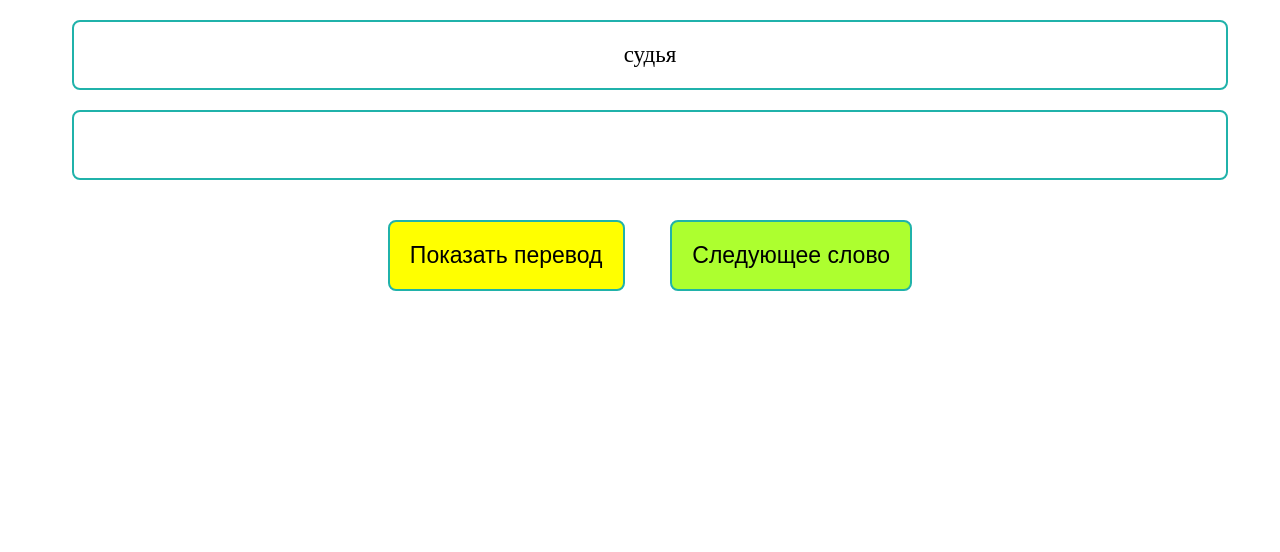
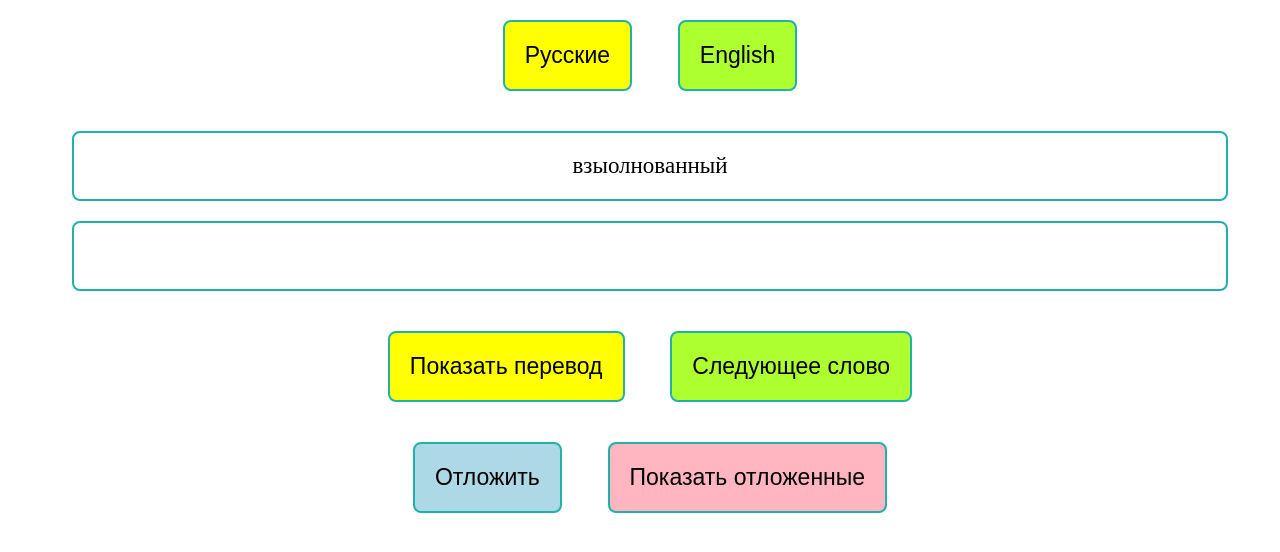
Before and after one commit to sergeevtoll/words, a website: page index.html in a window 1280 px wide. Both pictures are taken after a click on the button "Следующее слово". Drawn offline with Linux system fonts and the light colour scheme.

Commit message:
add new words and feature

```diff
--- a/index.html
+++ b/index.html
@@ -9,13 +9,19 @@
 </head>
 <body>
   <div class="container">
+    <button class="vision2 eng">Русские</button>
+    <button class="next2 rus">English</button>
     <div class="word current"></div>
     <div class="word translate"></div>
     <div class="buttons">
       <button class="vision">Показать перевод</button>
       <button class="next">Следующее слово</button>
     </div>
+    <div class="buttons">
+      <button class="hold">Отложить</button>
+      <button class="holdWords">Показать отложенные</button>
   </div>
+  <div class="holdData"></div>
   <script src="./script.js"></script>
 </body>
 </html>
--- a/script.js
+++ b/script.js
@@ -1,9 +1,13 @@
 window.document.onload = function (e) {
   const btnVision = document.querySelector('.vision')
-  console.log('object')
   const btnNext = document.querySelector('.next')
+  const btnEng = document.querySelector('.eng')
+  const btnRus = document.querySelector('.rus')
+  const holdBot = document.querySelector('.hold')
   const word = document.querySelector('.current')
   const translate = document.querySelector('.translate')
+  const visionHold = document.querySelector('.holdWords')
+  const holdData = document.querySelector('.holdData')
 
   function shuffle(array) {
     return array.sort(() => Math.random() - 0.5);
@@ -62,7 +66,7 @@ window.document.onload = function (e) {
     { translate: 'gestures', word: 'жесты' },
     { translate: 'nervouse', word: 'нервный' },
     { translate: 'summarise', word: 'итог' },
-    { translate: 'intoduce', word: 'вводить' },
+    { translate: 'intorduce', word: 'вводить' },
     { translate: 'to sum up', word: 'подытожить' },
     { translate: 'conclusion', word: 'заключение' },
     { translate: 'pronunciation', word: 'произношение' },
@@ -95,29 +99,118 @@ window.document.onload = function (e) {
     { translate: 'портативный', word: 'ошибка' },
     { translate: 'available', word: 'доступный, в наличии' },
     { translate: 'launched', word: 'запускать' },
+    { translate: 'quite', word: 'довольно, действительно' },
+    { translate: 'rarely', word: "редко" },
+    { translate: 'journey', word: 'путешествие' },
+    { transalate: "excited", word: "взыолнованный" },
+    { transalate: "frequently", word: "часто" },
+    { transalate: "conversation", word: "беседа" },
+    { transalate: "suffer", word: "страдать" },
+    { translate: 'able', word: 'способный' },
+    { translate: 'relationship', word: 'отношения (взаимосвязь)' },
+    { translate: 'particular', word: 'определенный, конкретный' },
+    { translate: 'weak', word: 'слабый' },
+    { translate: 'efficient', word: 'эффективный' },
+    { translate: 'venue', word: 'место встречи, место сбора' },
+    { translate: 'facilities', word: 'оборудование,приспособления' },
+    { translate: 'instance', word: 'пример (example)' },
+    { translate: 'embarrassed', word: 'смущенный' },
+    { translate: 'abroad', word: 'за границей' },
+    { translate: 'apply', word: 'применять,использоват' },
+    { translate: 'degree', word: 'степень, уровень' },
+    { translate: 'guess', word: 'догадываться' },
+    { translate: 'knowledge', word: 'знания' },
+    { translate: 'accommodation', word: 'размещение,жилье' },
+    { translate: 'mild', word: 'мягкий' },
+    { translate: 'accommodation', word: 'влажный' },
+    { translate: 'against', word: 'против' },
+    { translate: 'several', word: 'несколько' },
+    { translate: 'drought', word: 'засуха' },
+    { translate: 'flood', word: 'наводнение' },
+    { translate: 'bloom', word: 'цветение' },
+    { translate: 'wheat', word: 'пшеница' },
+    { translate: 'grain', word: 'зерно' },
+    { translate: 'cause', word: 'причина' },
+    { translate: 'lack', word: 'отсутствие' },
+    { translate: 'shortage', word: 'нехватка' },
+    { translate: 'consequences', word: 'последствия' },
+    { translate: 'pollution', word: 'загрязнение' },
+    { translate: 'exact', word: 'точный' },
+    { translate: 'jar', word: 'банка (как варенье)' },
+    { translate: 'pot', word: 'стаканчик (как йогурт)' },
+    { translate: 'waste', word: 'отходы' },
+    { translate: 'government', word: 'правительство' },
+    { translate: 'rubbish', word: 'мусор' },
+    { translate: 'untidy', word: 'неопрятный' },
+    { translate: 'funding', word: 'финансирование' },
+    { translate: 'proposal', word: 'предложение,заявка' },
+    { translate: 'benefits', word: 'выгода' },
+    { translate: 'annual', word: 'ежегодный' },
+    { translate: 'evaluate', word: 'оценивать' },
+    { translate: 'persuade', word: 'убеждать' },
+    { translate: 'dedicated', word: 'посвященный' },
+    { translate: 'suddenly', word: 'внезапно' },
+    { translate: 'steadily', word: 'непрерывно' },
+    { translate: 'significant', word: 'существенный' },
+    { translate: 'aim', word: 'цель,задачa' },
+    { translate: 'shaving', word: 'бритье' },
+    { translate: 'despite', word: 'несмотря на' },
+    { translate: 'competition', word: 'соревнование' },
+    { translate: 'advice', word: 'совет' },
+    { translate: 'turgently', word: 'срочно' },
+    { translate: 'confidence', word: 'уверенность' },
+    { translate: 'regard', word: 'уважение' },
+    { translate: 'regret', word: 'сожаление' },
+    { translate: 'generous', word: 'щедрый' },
+    { translate: 'regard to', word: 'в отношении чего либо' },
+    { translate: 'patient', word: 'терпеливый' },
+    { translate: 'wise', word: 'мудрый' },
+    { translate: 'jolly', word: 'веселый' },
+    { translate: 'handsome', word: 'beautifull для мужчины' },
+    { translate: 'bossy', word: 'властный' },
+    { translate: 'moody', word: 'угрюмый' },
+    { translate: 'sensitive', word: 'чувствительный' },
+    { translate: 'thoughtful', word: 'заботливый, внимательный' },
+    { translate: 'divide', word: 'делить' },
+    { translate: 'reserved', word: 'скрытный, замкнутый' },
+    { translate: 'measure', word: 'мера, степень' },
   ]
-
 
   let i = 1
   const shaffleData = shuffle(data)
-console.log(shaffleData)
+
+let lang
+const holdWords = []
+
+btnEng.addEventListener('click',()=>lang='eng')
+btnRus.addEventListener('click',()=>lang='rus')
+
   btnNext.addEventListener('click', () => {
     const words = shaffleData[i]
-    word.innerHTML = words.word
-    translate.innerHTML = words.translate
-    translate.classList.add('hide')
-    i++
+    if(lang==='eng'||lang===undefined){
+      word.innerHTML = words.word
+      translate.innerHTML = words.translate
+      translate.classList.add('hide')
+    i++} else {
+      word.innerHTML = words.translate
+      translate.innerHTML = words.word
+      translate.classList.add('hide')
+      i++
+    }
   })
   btnVision.addEventListener('click', () => {
     translate.classList.remove('hide')
   })
 
-
-  // function randomInteger(min, max) {
-  //   let rand = min - 0.5 + Math.random() * (max - min + 1);
-  //   return Math.round(rand);
-  // };
-
+  holdBot.addEventListener('click',()=>holdWords.push(shaffleData[i]))
+  visionHold.addEventListener('click',()=>{
+    for(let j=0; j<holdWords.length; j++){
+      holdData.innerHTML += `
+      <div>
+      ${holdWords[j].word} : ${holdWords[j].translate}
+      </div>`
+    }
+  })
 }
 
 window.document.onload()
--- a/style.css
+++ b/style.css
@@ -15,11 +15,21 @@ button{
   border: 2px solid lightseagreen;
   border-radius: 8px;
 }
-.next{
+.next,
+.next2{
   background: greenyellow;
 }
-.vision{
+.vision,
+.vision2{
   background: yellow;
+}
+
+.hold{
+  background: lightblue;
+}
+
+.holdWords{
+  background: lightpink;
 }
 
 .word{
```
